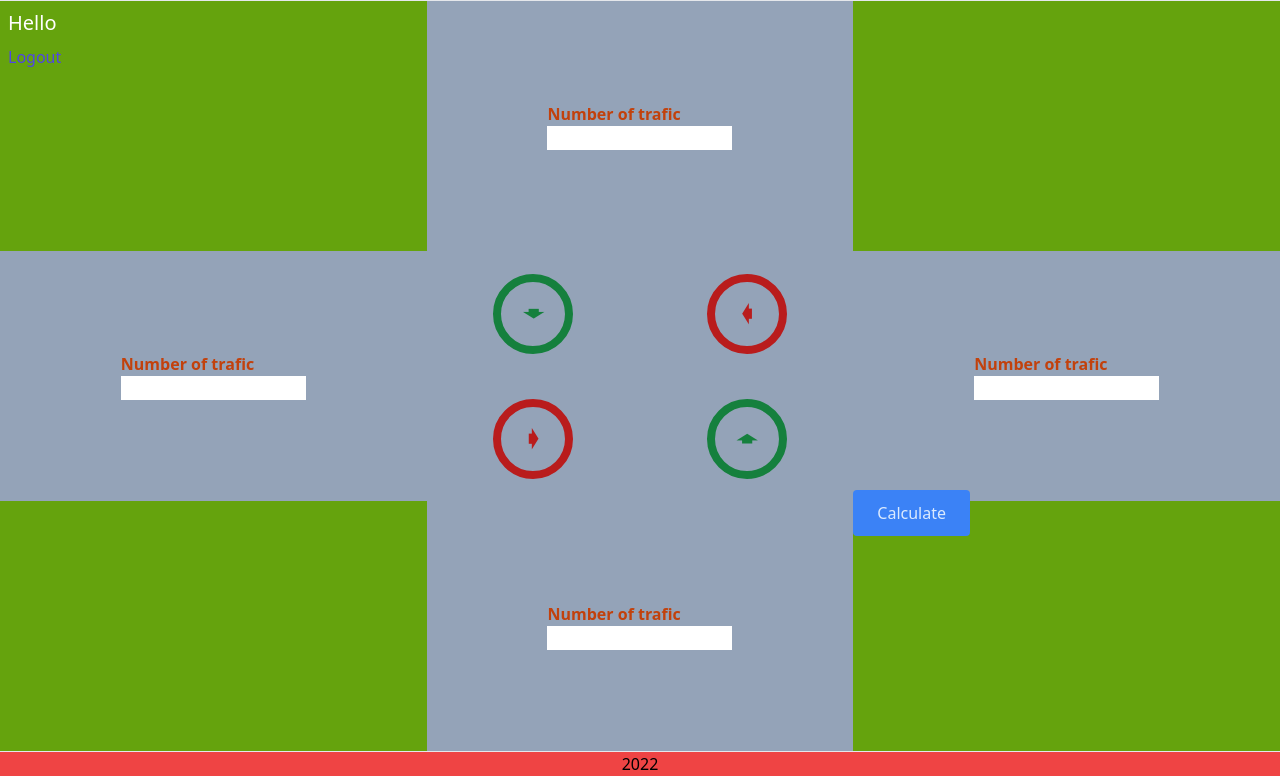
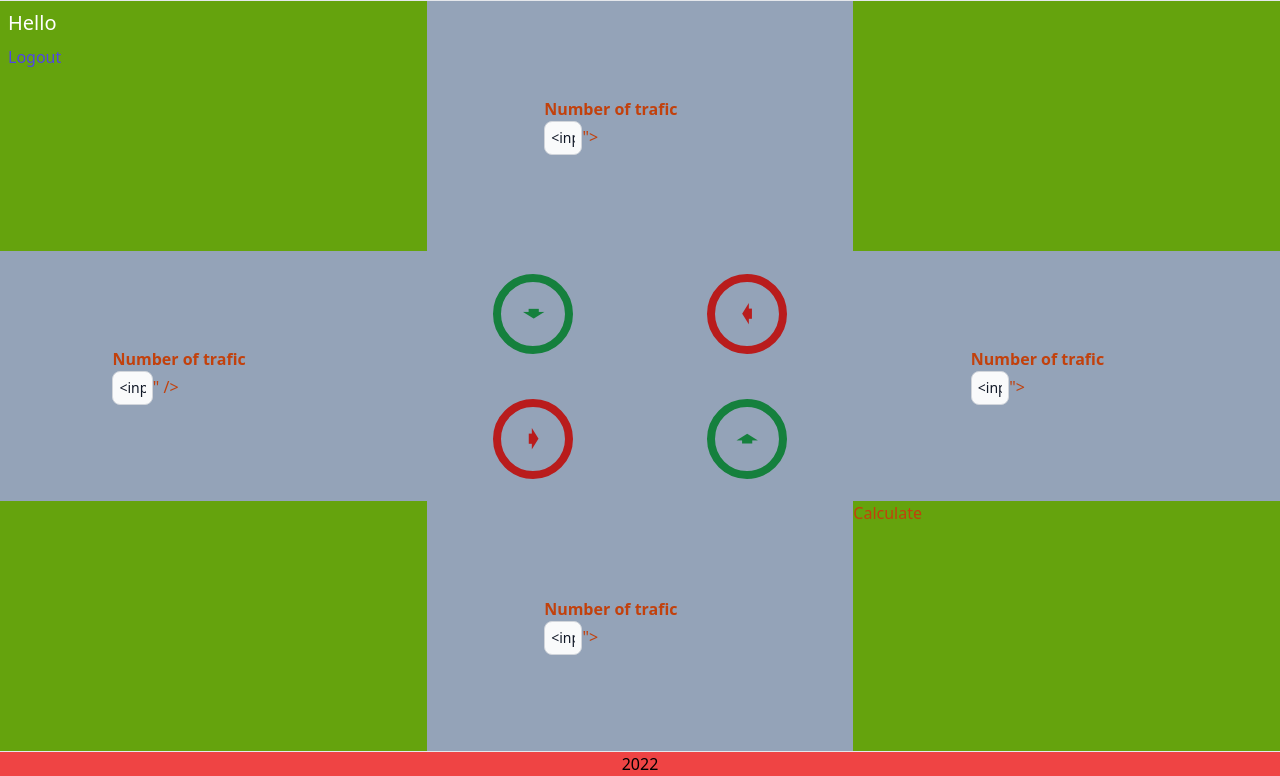
Before and after one commit to OleksandrNovitskyi/ATLO, a Django app: template atlo/main/templates/main/index.html in a window 1280 px wide. Shown: the part 24-800 px from the top of the page. Run offline with Django 4.2, Linux system fonts and the light colour scheme; the template is opened without the code that fills it: values that come from a table or form of the project are taken from there, others are empty; style sheets or scripts are compiled from the project's sources; some libraries are stand-ins or nearby versions.

Commit message:
reading from index page

```diff
--- a/atlo/main/models.py
+++ b/atlo/main/models.py
@@ -18,7 +18,7 @@ class Traffic(models.Model):
 
 
 class Results(models.Model):
-    user = models.ForeignKey(User, on_delete=models.CASCADE, primary_key=True)
+    user = models.ForeignKey(User, on_delete=models.CASCADE)
     time_lf_rt = models.IntegerField()  # Time of green light in left-right direction
     time_tp_bm = models.IntegerField()  # Time of green light in top-bottom direction
     created = models.DateTimeField(auto_now_add=True)
--- a/atlo/main/templates/main/index.html
+++ b/atlo/main/templates/main/index.html
@@ -3,7 +3,9 @@
 {% block content %}
 
 
-<div class="grid grid-cols-3 auto-rows-[250px] text-orange-700 bg-lime-600">
+<!-- <div class="grid grid-cols-3 auto-rows-[250px] text-orange-700 bg-lime-600"> -->
+<form class="grid grid-cols-3 auto-rows-[250px] text-orange-700 bg-lime-600" method="post" action="">
+  {% csrf_token %}
   <div>
     <p class="m-2 text-white decoration-solid text-xl">Hello {{ user.username }}</p>
     <p><a href="{% url 'main:login'%}" class="m-2 text-indigo-600">Logout</a></p>
@@ -16,7 +18,7 @@
   <div></div>
   <div class="bg-slate-400 flex items-center justify-center">
     <p><b>Number of trafic</b><br>
-      <input type="text" name="from_left" inputmode="numeric" required size="15" value="{{ form_traffic.from_left }}">
+      <input type="text" name="from_left" inputmode="numeric" required size="15" value="{{ form_traffic.from_left }}" />
     </p>
   </div>
   <div class="bg-slate-400 flex items-center justify-center grid grid-cols-2">
@@ -38,7 +40,8 @@
   </div>
   <div class="bg-slate-400 flex items-center justify-center">
     <p><b>Number of trafic</b><br>
-      <input type="text" name="from_right" inputmode="numeric" required size="15" value="{{ form_traffic.from_right }}">
+      <input type="text" formmethod="post" name="from_right" inputmode="numeric" required size="15"
+        value="{{ form_traffic.from_right }}">
     </p>
   </div>
   <div></div>
@@ -49,10 +52,12 @@
     </p>
   </div>
   <div>
-    <a href="#"
-      class="px-6 py-3 text-blue-100 no-underline bg-blue-500 rounded hover:bg-blue-600 hover:underline hover:text-blue-200">Calculate</a>
+    <input type="submit" value='Calculate' name='calculate' />
+    <!-- <a href="#"
+      class="px-6 py-3 text-blue-100 no-underline bg-blue-500 rounded hover:bg-blue-600 hover:underline hover:text-blue-200">Calculate</a> -->
   </div>
-</div>
+</form>
+<!-- </div> -->
 
 
 {% endblock %}
--- a/atlo/main/urls.py
+++ b/atlo/main/urls.py
@@ -8,4 +8,5 @@ urlpatterns = [
     path("register", views.registerPage, name="register"),
     path("login", views.loginPage, name="login"),
     path("logout/", views.logoutUser, name="logout"),
+    # path("get_new_traffic/", views.get_new_traffic, name="new_traffic"),
 ]
```
Also changed, not shown: atlo/main/views.py (+45 -0 lines), atlo/main/migrations/0004_alter_results_time_lf_rt_alter_results_time_tp_bm.py (added).
